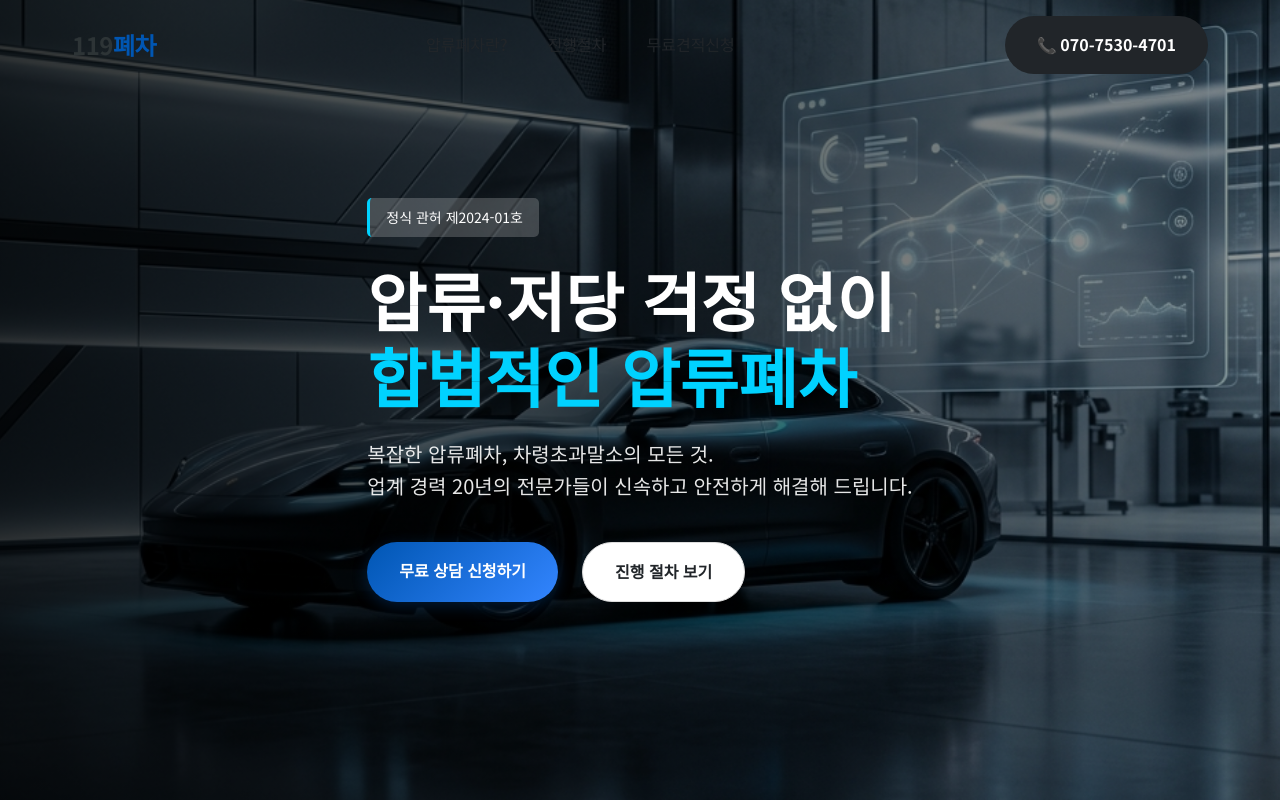
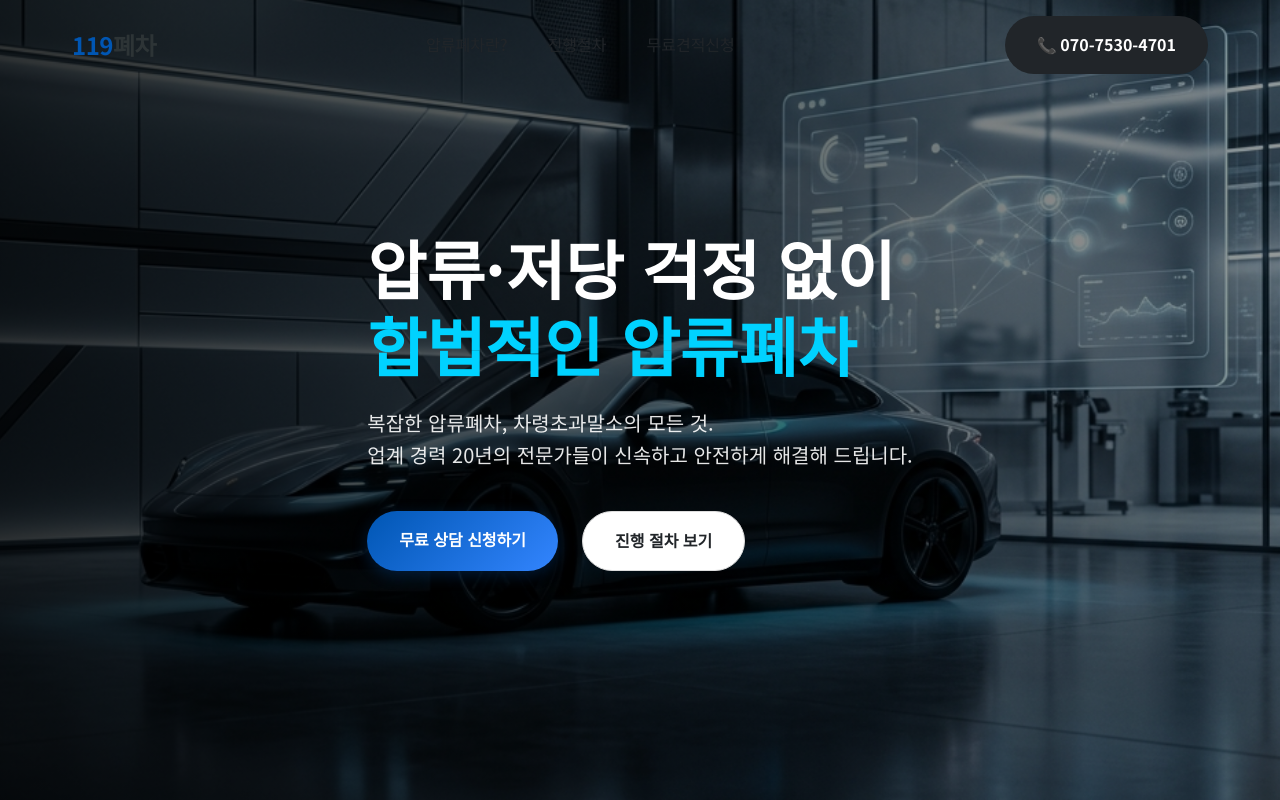
Before and after one commit to pechamarket/119pecha, a plain HTML site: page index.html in a window 1280 px wide. Shown: the top 800 px of the page. Drawn offline with Linux system fonts and the light colour scheme.

Commit message:
Design: enhanced 119 logo readability and removed hero badge

```diff
--- a/index.html
+++ b/index.html
@@ -14,7 +14,7 @@
     <header id="header">
         <nav class="container">
             <div class="logo">
-                <a href="#">119<span>폐차</span></a>
+                <a href="#"><span>119</span>폐차</a>
             </div>
             <ul class="nav-links">
                 <li><a href="#about">압류폐차란?</a></li>
@@ -37,8 +37,6 @@
             <div class="hero-bg" style="background-image: url('images/hero-bg.png');"></div>
             <div class="hero-overlay"></div>
             <div class="container hero-content">
-                <div class="hero-text animate-up">
-                    <span class="badge">정식 관허 제2024-01호</span>
                     <h1>압류·저당 걱정 없이<br><span>합법적인 압류폐차</span></h1>
                     <p>복잡한 압류폐차, 차령초과말소의 모든 것.<br>업계 경력 20년의 전문가들이 신속하고 안전하게 해결해 드립니다.</p>
                     <div class="hero-btns">
@@ -172,7 +170,7 @@
     <footer id="footer">
         <div class="container footer-grid">
             <div class="footer-info">
-                <h3>119<span>폐차</span></h3>
+                <h3><span>119</span>폐차</h3>
                 <p>국가 공인 관허 폐차장 연합 서비스.<br>어떠한 환경의 차량도 전문적으로 처리해 드립니다.</p>
                 <div class="contact-details">
                     <p>대표번호: 070-7530-4701</p>
```
